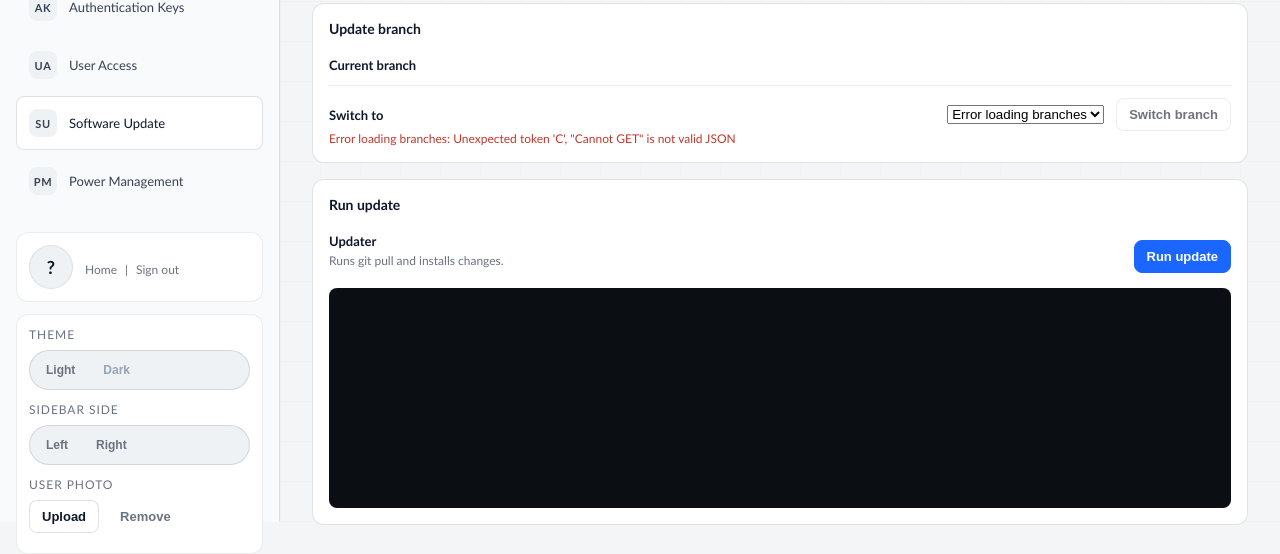
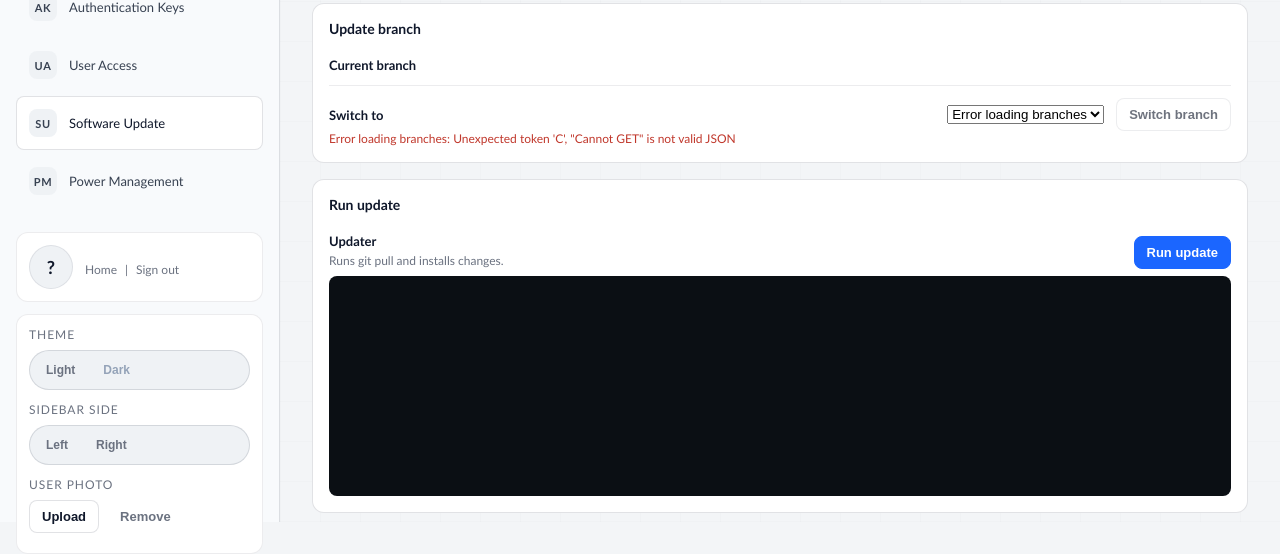
Before and after one commit to meschoening/nicole_train_arrivals, a Flask app: template templates/update.html in a window 1280 px wide. Shown: the part 278-832 px from the top of the page. Run offline with Flask 3, Linux system fonts and the light colour scheme; the template is opened without the code that fills it, so the values that code supplies are empty; some web fonts are replaced.

Commit message:
Quick change

```diff
--- a/templates/update.html
+++ b/templates/update.html
@@ -6,7 +6,7 @@
 {% block head_extra %}
 <style>
   #status {
-    margin-top: 8px;
+    margin-top: 0;
     margin-bottom: 0;
   }
 
@@ -20,7 +20,7 @@
     overflow: auto;
     font-family: var(--font-mono);
     font-size: 12px;
-    margin: 8px 0 0 0;
+    margin: 4px 0 0 0;
   }
 
   #successLabel {
@@ -145,7 +145,7 @@
       <div class="field-label">
         <strong>Updater</strong>
         <span class="field-hint">Runs git pull and installs changes.</span>
-        <div id="status" class="field-hint" style="margin-top: 8px;"></div>
+        <div id="status" class="field-hint"></div>
       </div>
       <div class="field-control">
         <button id="runUpdate" class="button button-primary" type="button">Run update</button>
```
